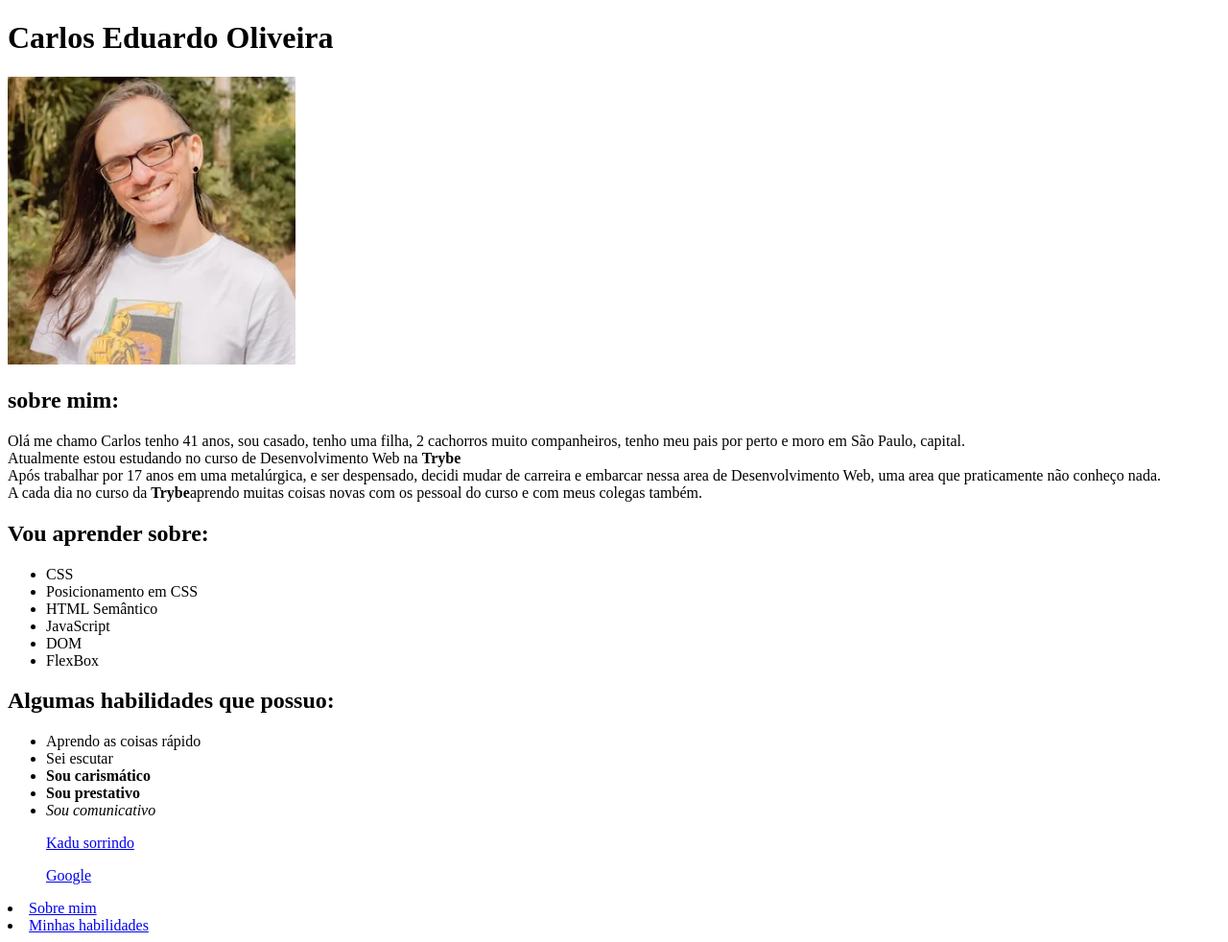
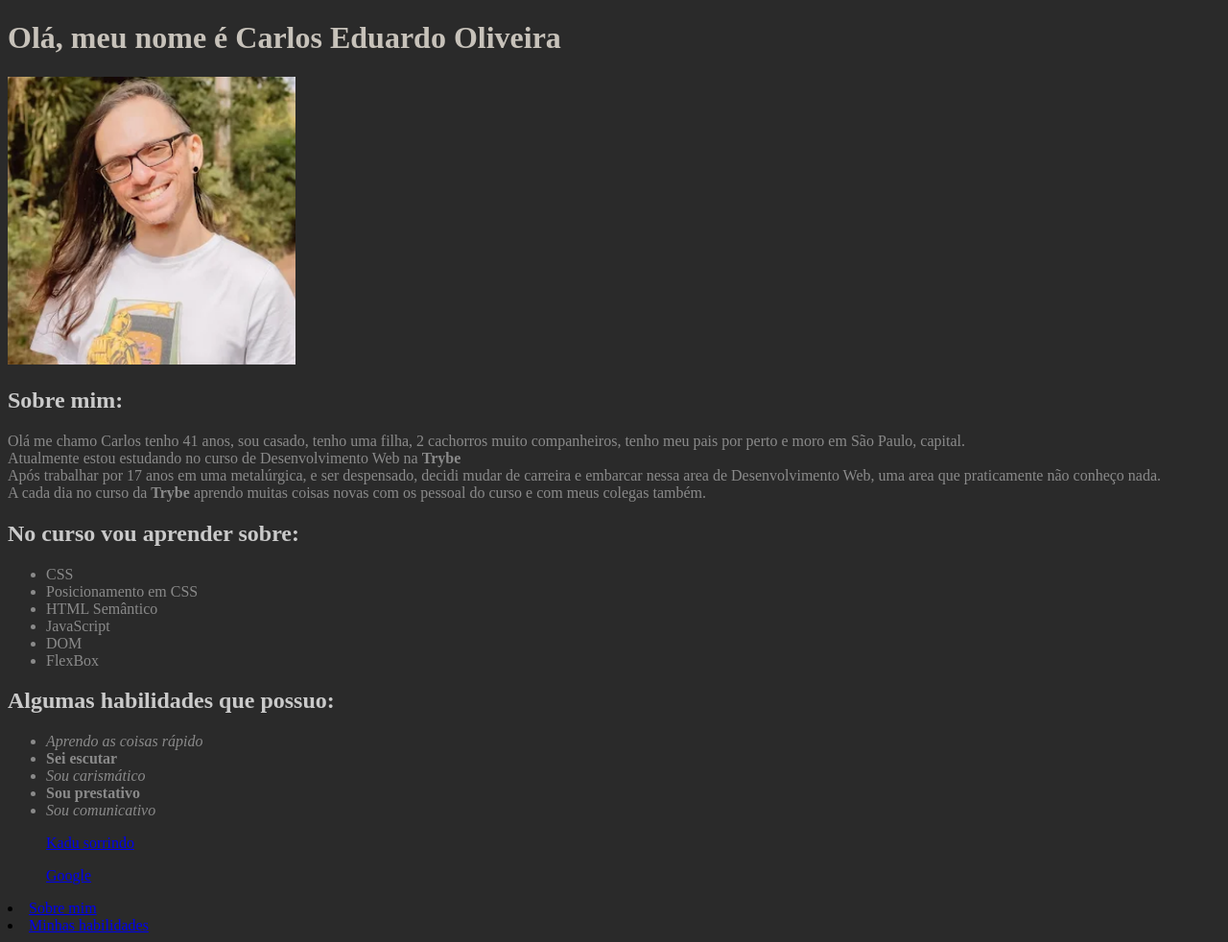
Before and after one commit to Kduuu0581/Portifolio, a plain HTML site: page index.html in a window 1280 px wide. Shown: the whole page at 96% size. Drawn offline with Linux system fonts and the light colour scheme.

Commit message:
novas alterações

```diff
--- a/index.html
+++ b/index.html
@@ -3,27 +3,42 @@
 
 <head>
     <meta charset="UTF-8" />
-    <title>Portifólio</title>
+    <title>Portifólio de Carlos Eduardo Oliveira</title>
+    <style>
+        h1 {
+            color: rgb(199, 194, 186);
+        }
+        h2 {
+            color: #cacaca;
+        }
+        body {
+            background-color: #2a2a2a;
+        }
+
+        .letter_color{
+            color: #8a8a8a;
+        }
+
+    </style>
 </head>
 
 <body>
-    <h1><b>Carlos Eduardo Oliveira</b></h1>
+    <h1><b>Olá, meu nome é Carlos Eduardo Oliveira</b></h1>
 
     <img src="imagens/foto_de_perfil.webp" title="Kadu sorrindo" width="300px" />
-    <h2>sobre mim:</h2>
+    <h2>Sobre mim:</h2>
 
-    <p id="Carlos">
+    <p id="Carlos" class="letter_color">
         Olá me chamo Carlos tenho 41 anos, sou casado, tenho uma filha, 2 cachorros muito companheiros, tenho meu pais
         por perto e moro em São Paulo, capital. <br>Atualmente estou estudando no curso de Desenvolvimento Web na
         <strong>Trybe</strong><br>
         Após trabalhar por 17 anos em uma metalúrgica, e ser despensado, decidi mudar de carreira e embarcar nessa area
         de Desenvolvimento Web, uma area que praticamente não conheço nada.<br>
-        A cada dia no curso da <strong>Trybe</strong>aprendo muitas coisas novas com os pessoal do curso e com meus
+        A cada dia no curso da <strong>Trybe</strong> aprendo muitas coisas novas com os pessoal do curso e com meus
         colegas também.</p>
 
-
-    <h2>Vou aprender sobre:</h2>
-    <ul>
+    <h2>No curso vou aprender sobre:</h2>
+    <ul class="letter_color">
         <li>CSS</li>
         <li>Posicionamento em CSS</li>
         <li>HTML Semântico</li>
@@ -34,10 +49,10 @@
 
     <h2 id="habilidades">Algumas habilidades que possuo:</h2>
 
-    <ul>
-        <li>Aprendo as coisas rápido</li>
-        <li>Sei escutar</li>
-        <li><b>Sou carismático</b></li>
+    <ul class="letter_color">
+        <li><em>Aprendo as coisas rápido</em></li>
+        <li><b>Sei escutar</b></li>
+        <li><em>Sou carismático</em></li>
         <li><b>Sou prestativo</b></li>
         <li><em>Sou comunicativo</em></li>
     </ul>
```
